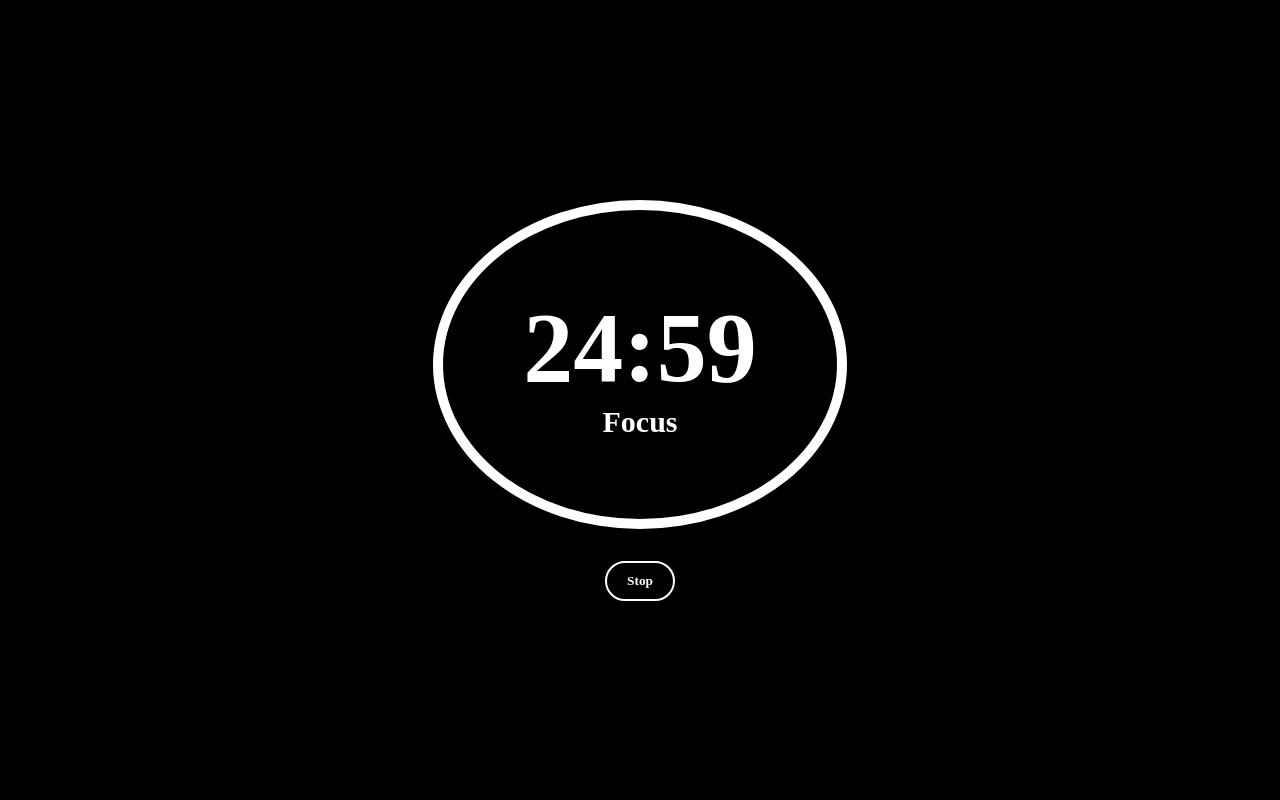
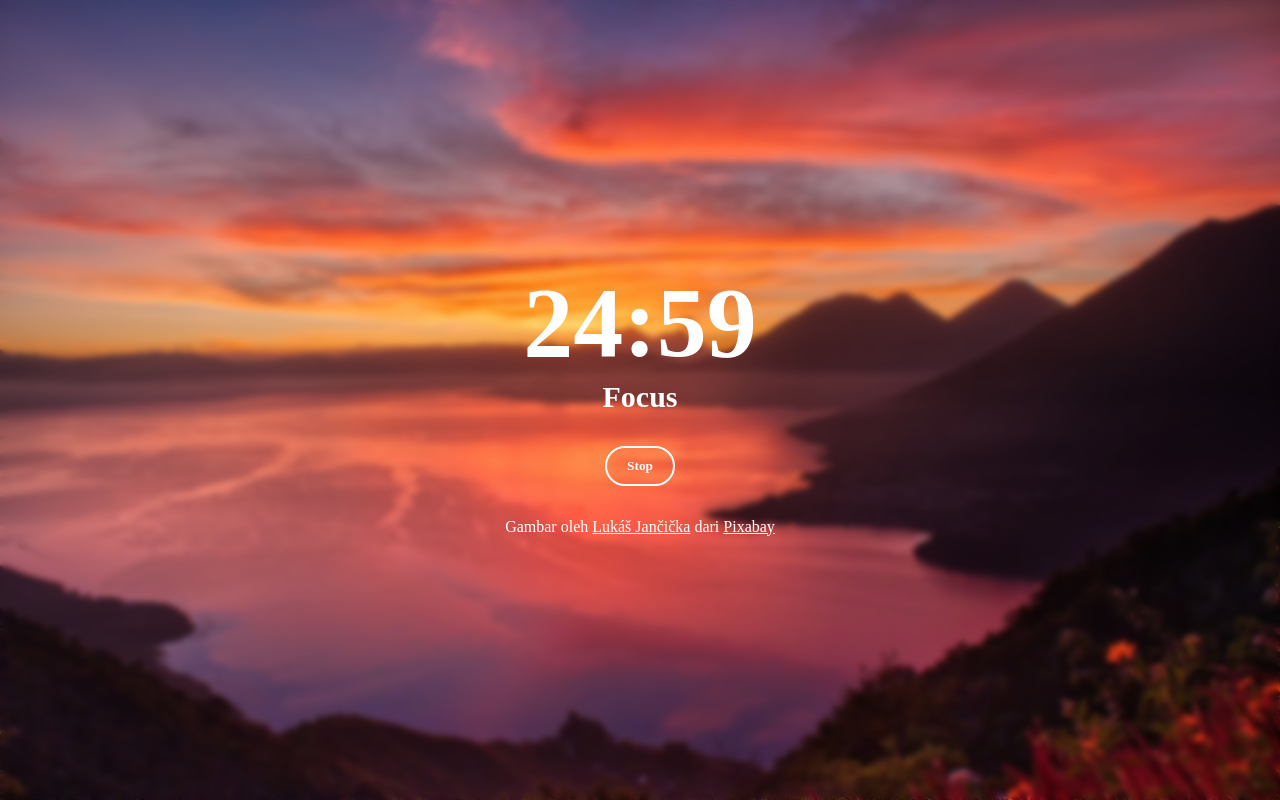
Before and after one commit to gilangarya01/pomodoro-timer-web, a plain HTML site: page index.html in a window 1280 px wide. Both pictures are taken after a click on the button "Start". Drawn offline with Linux system fonts and the light colour scheme.

Commit message:
memperbaiki fungsi pomodoro dan menambahkan file readme.md

```diff
--- a/assets/css/style.css
+++ b/assets/css/style.css
@@ -5,16 +5,22 @@
   font-family: FiraCode Nerd Font;
 }
 
+body {
+  background-image: url(../images/sunrise-4987384_1280.jpg);
+  background-size: cover;
+  background-repeat: no-repeat;
+}
+
 .container {
   width: 100%;
   height: 100vh;
-  background-color: black;
   color: white;
   display: flex;
   flex-direction: column;
   justify-content: center;
   align-items: center;
   text-align: center;
+  backdrop-filter: blur(3px);
 }
 
 .container h1 {
@@ -25,12 +31,6 @@
   font-size: 30px;
 }
 
-.container .count-area {
-  padding: 5rem;
-  border-radius: 50%;
-  border: 10px solid white;
-}
-
 .container button {
   margin-top: 2rem;
   padding: 10px 20px;
@@ -38,7 +38,7 @@
   border-radius: 20px;
   border: 2px solid white;
   color: white;
-  background-color: rgba(0, 0, 0, 255);
+  background-color: rgba(0, 0, 0, 0);
 }
 
 .container button:hover {
@@ -50,3 +50,11 @@
 .hide-btn {
   display: none;
 }
+
+.credit {
+  margin-top: 2rem;
+}
+
+.credit a {
+  color: white;
+}
--- a/assets/js/script.js
+++ b/assets/js/script.js
@@ -9,14 +9,18 @@ let intervalWaktu;
 
 startBtn.addEventListener("click", () => pomodoroFunc());
 stopBtn.addEventListener("click", () => {
-  startBtn.classList.remove("hide-btn");
-  stopBtn.classList.add("hide-btn");
+  toggleClass();
   clearInterval(intervalWaktu);
+  banyakKerja = 0;
 });
 
+function toggleClass() {
+  startBtn.classList.toggle("hide-btn");
+  stopBtn.classList.toggle("hide-btn");
+}
+
 function pomodoroFunc() {
-  startBtn.classList.add("hide-btn");
-  stopBtn.classList.remove("hide-btn");
+  toggleClass();
 
   if (focus) {
     banyakKerja++;
@@ -24,8 +28,8 @@ function pomodoroFunc() {
     setTimer(1500);
   } else {
     activity.textContent = "Break";
-    if (banyakKerja > 3) {
-      setTimer(600);
+    if (banyakKerja > 2) {
+      setTimer(1200);
       banyakKerja = 0;
     } else {
       setTimer(300);
@@ -45,7 +49,7 @@ function setTimer(banyakDetik) {
     timer.textContent = `${menit}:${sisaDetik}`;
 
     if (--detik < 0) {
-      clearInterval(waktu);
+      clearInterval(intervalWaktu);
       activity.textContent == "Focus" ? (focus = false) : (focus = true);
       pomodoroFunc();
     }
--- a/index.html
+++ b/index.html
@@ -14,6 +14,18 @@
       </div>
       <button id="start-btn">Start</button>
       <button id="stop-btn" class="hide-btn">Stop</button>
+      <div class="credit">
+        Gambar oleh
+        <a
+          href="https://pixabay.com/id/users/jancickal-3757113/?utm_source=link-attribution&utm_medium=referral&utm_campaign=image&utm_content=4987384"
+          >Lukáš Jančička</a
+        >
+        dari
+        <a
+          href="https://pixabay.com/id//?utm_source=link-attribution&utm_medium=referral&utm_campaign=image&utm_content=4987384"
+          >Pixabay</a
+        >
+      </div>
     </div>
     <script src="assets/js/script.js"></script>
   </body>
```
Also changed, not shown: assets/images/sunrise-4987384_1280.jpg (added), 1 other file.
